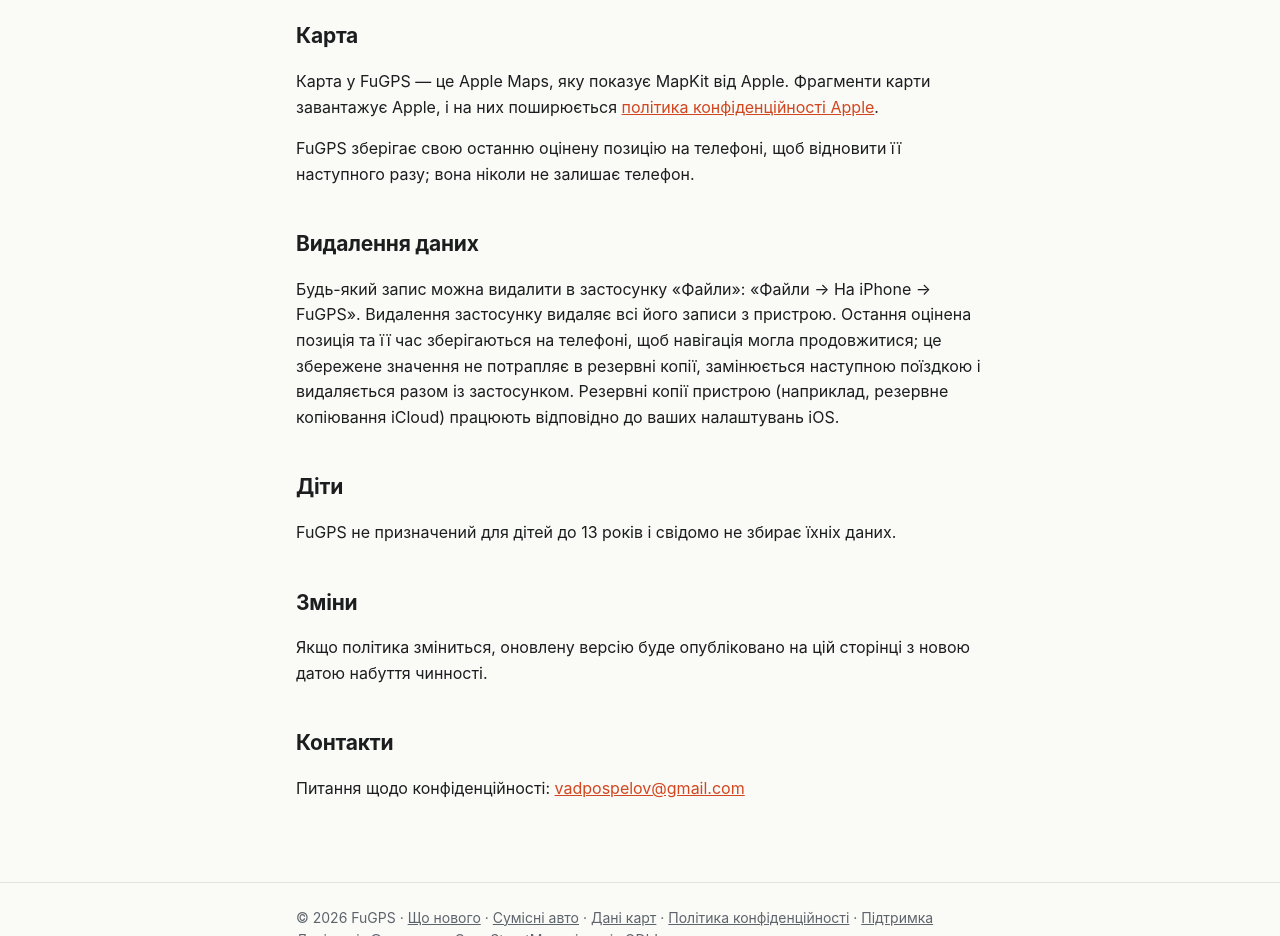
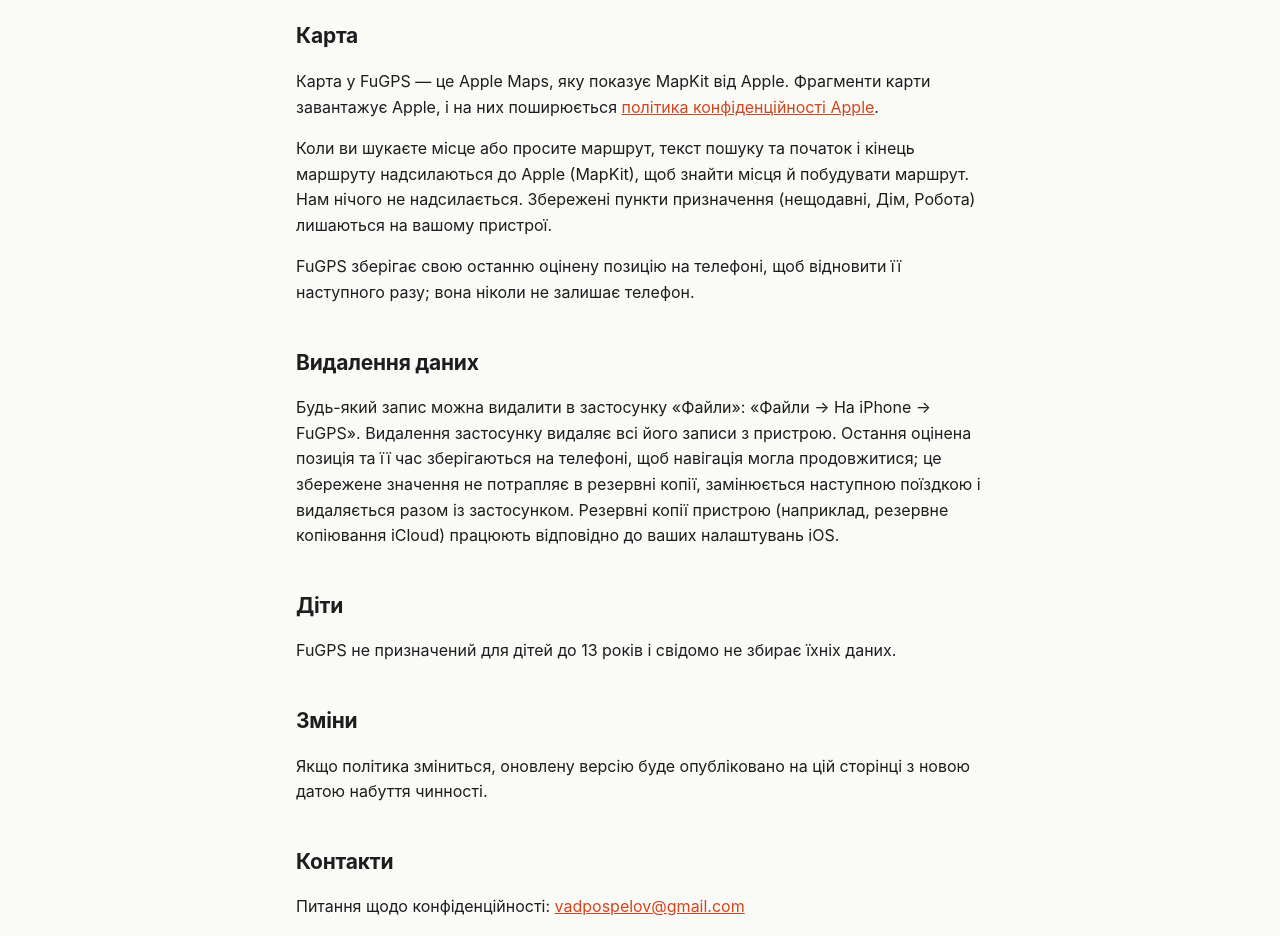
Before and after one commit to vadomen/Dead-Reck, a plain HTML site: page site/public/uk/privacy.html in a window 1280 px wide. Shown: the part 1540-2476 px from the top of the page. Drawn offline with Linux system fonts and the light colour scheme.

Commit message:
prompt 52: CLAUDE.md layout (App/Sources/Route), privacy pages (search and route sent to Apple MapKit)
Co-Authored-By: Claude Opus 5.5 <noreply@anthropic.com>

```diff
--- a/site/public/uk/privacy.html
+++ b/site/public/uk/privacy.html
@@ -38,6 +38,7 @@
 <p>Записи містять точні дані про те, де й коли ви їхали. Діліться ними обережно.</p>
 <h2>Карта</h2>
 <p>Карта у FuGPS — це Apple Maps, яку показує MapKit від Apple. Фрагменти карти завантажує Apple, і на них поширюється <a href="https://www.apple.com/legal/privacy/">політика конфіденційності Apple</a>.</p>
+<p>Коли ви шукаєте місце або просите маршрут, текст пошуку та початок і кінець маршруту надсилаються до Apple (MapKit), щоб знайти місця й побудувати маршрут. Нам нічого не надсилається. Збережені пункти призначення (нещодавні, Дім, Робота) лишаються на вашому пристрої.</p>
 <p>FuGPS зберігає свою останню оцінену позицію на телефоні, щоб відновити її наступного разу; вона ніколи не залишає телефон.</p>
 
 <h2>Видалення даних</h2>
```
Also changed, not shown: site/public/privacy.html (+1 -0 lines), 1 other file.
